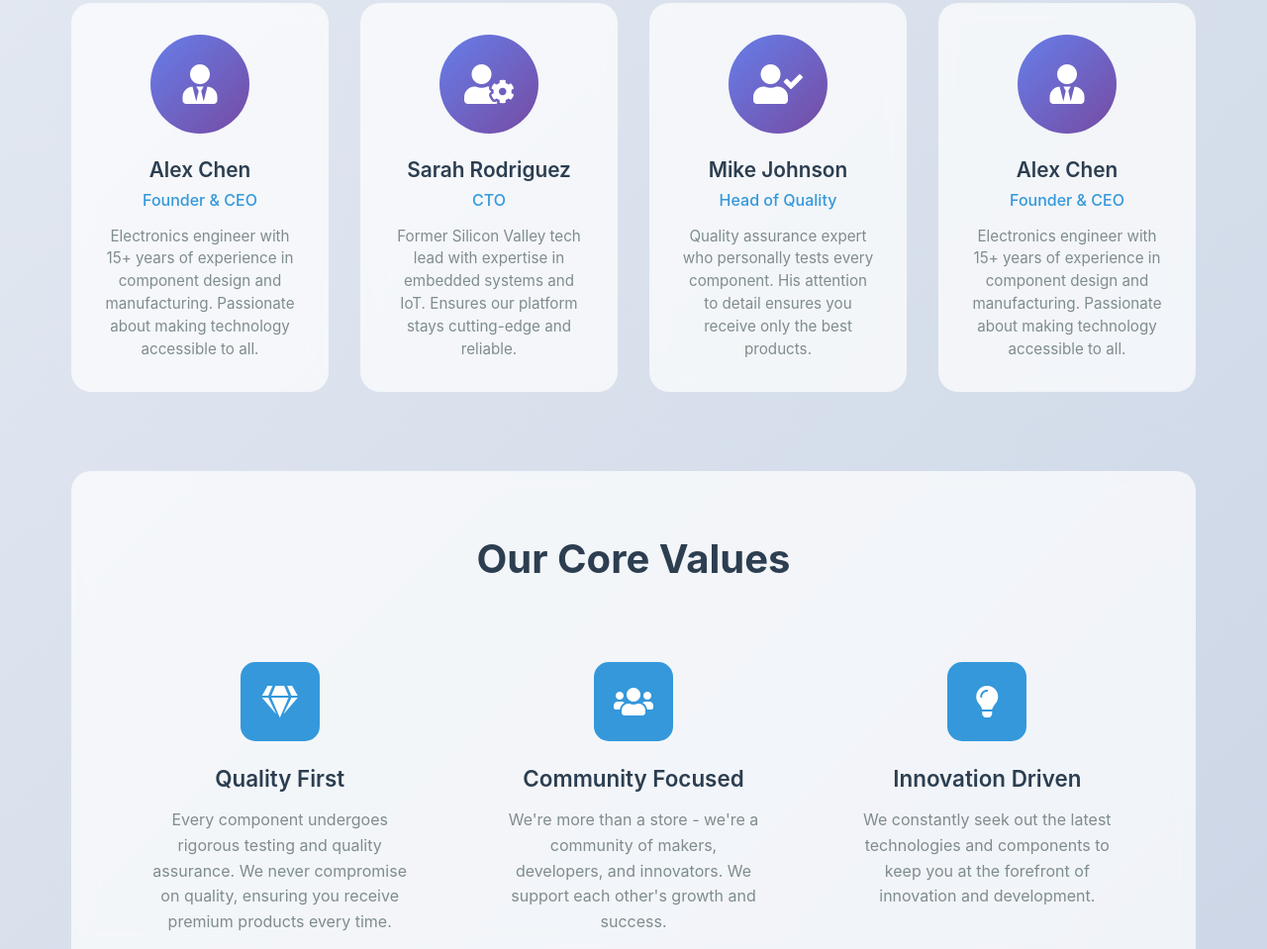
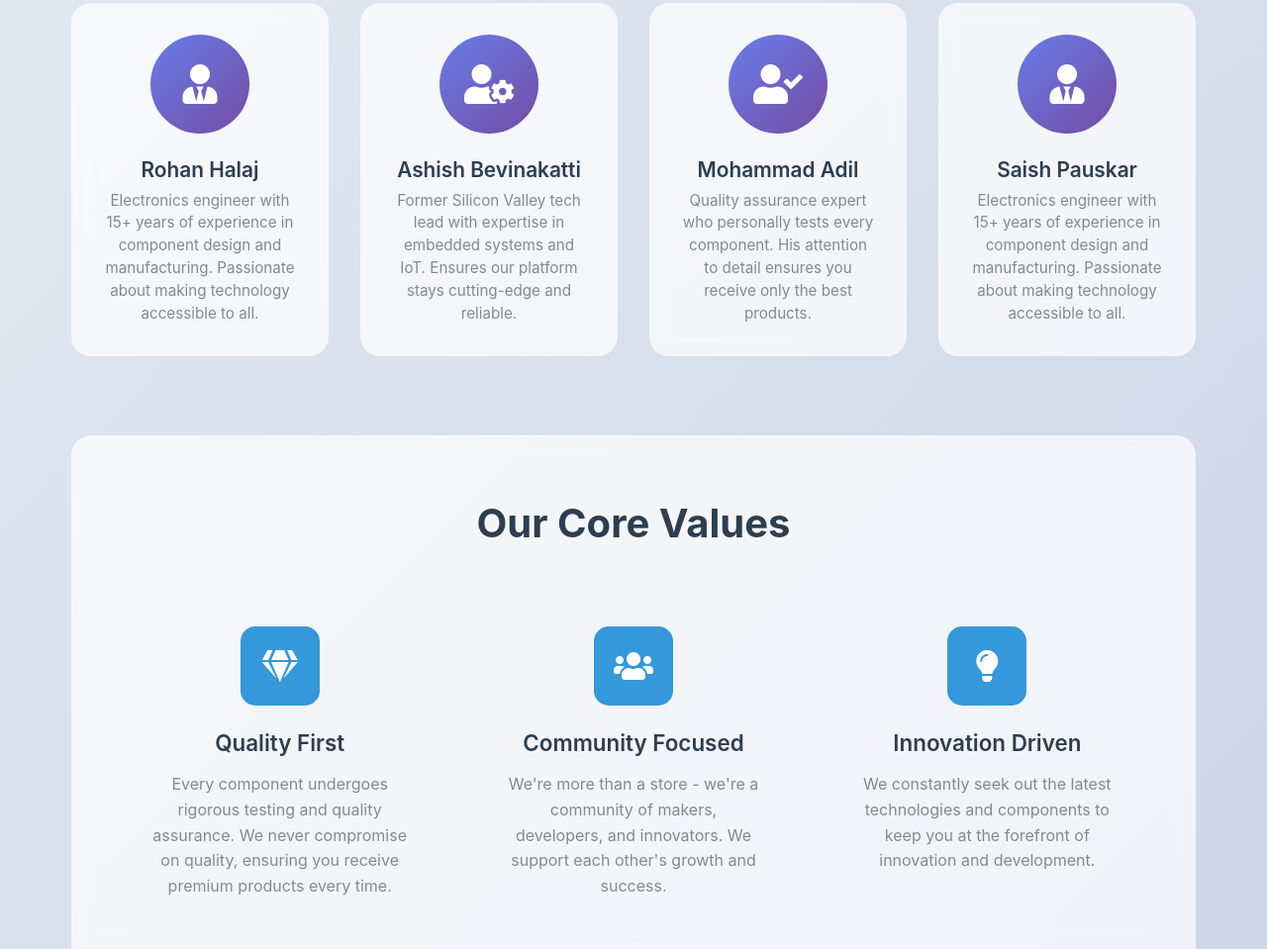
Before and after one commit to rohanhalaj18/expotech, a plain HTML site: page frontend/pages/About.html in a window 1280 px wide. Shown: the part 1998-2957 px from the top of the page at 99% size. Drawn offline with Linux system fonts and the light colour scheme.

Commit message:
member names

```diff
--- a/frontend/pages/About.html
+++ b/frontend/pages/About.html
@@ -163,8 +163,8 @@
             <div class="member-avatar">
               <i class="fas fa-user-tie"></i>
             </div>
-            <h3 class="member-name">Alex Chen</h3>
-            <p class="member-role">Founder & CEO</p>
+            <h3 class="member-name">Rohan Halaj</h3>
+            <!-- <p class="member-role">Founder & CEO</p> -->
             <p class="member-bio">
               Electronics engineer with 15+ years of experience in component
               design and manufacturing. Passionate about making technology
@@ -176,8 +176,8 @@
             <div class="member-avatar">
               <i class="fas fa-user-cog"></i>
             </div>
-            <h3 class="member-name">Sarah Rodriguez</h3>
-            <p class="member-role">CTO</p>
+            <h3 class="member-name">Ashish Bevinakatti</h3>
+            <!-- <p class="member-role">CTO</p> -->
             <p class="member-bio">
               Former Silicon Valley tech lead with expertise in embedded systems
               and IoT. Ensures our platform stays cutting-edge and reliable.
@@ -188,8 +188,8 @@
             <div class="member-avatar">
               <i class="fas fa-user-check"></i>
             </div>
-            <h3 class="member-name">Mike Johnson</h3>
-            <p class="member-role">Head of Quality</p>
+            <h3 class="member-name">Mohammad Adil</h3>
+            <!-- <p class="member-role">Head of Quality</p> -->
             <p class="member-bio">
               Quality assurance expert who personally tests every component. His
               attention to detail ensures you receive only the best products.
@@ -199,8 +199,8 @@
             <div class="member-avatar">
               <i class="fas fa-user-tie"></i>
             </div>
-            <h3 class="member-name">Alex Chen</h3>
-            <p class="member-role">Founder & CEO</p>
+            <h3 class="member-name">Saish Pauskar</h3>
+            <!-- <p class="member-role">Founder & CEO</p> -->
             <p class="member-bio">
               Electronics engineer with 15+ years of experience in component
               design and manufacturing. Passionate about making technology
```
